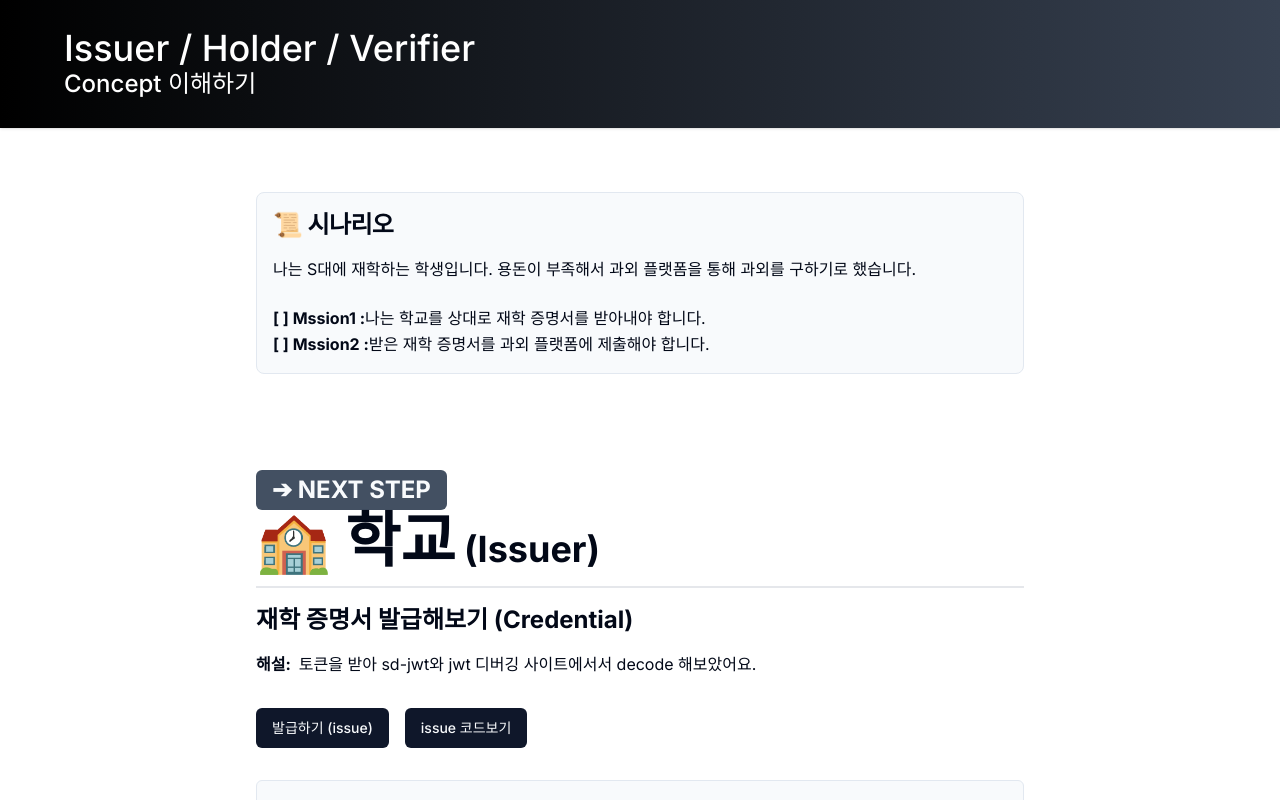
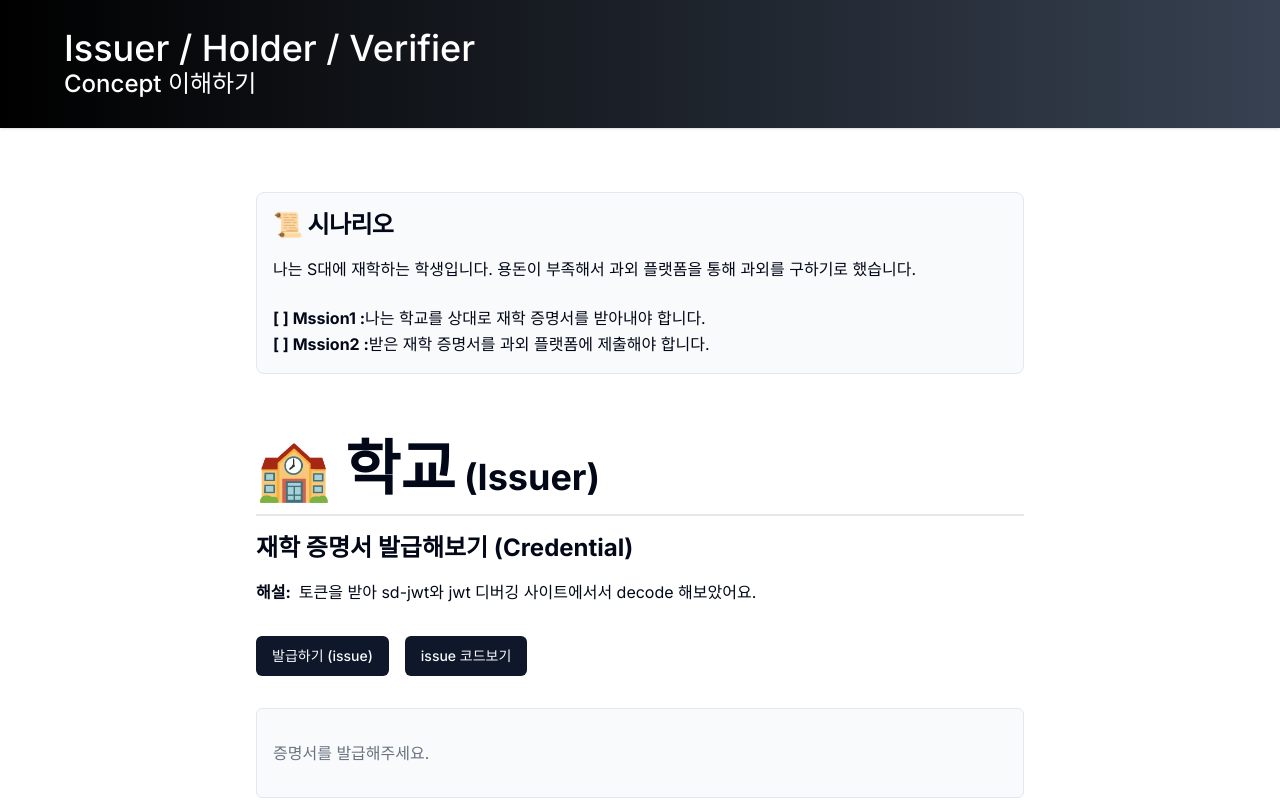
Before and after one commit to yunseorim1116/vc-vp, a Next.js app: page / in a window 1280 px wide. Shown: the top 800 px of the page. Built offline with nearby package versions, Linux system fonts and the light colour scheme.

Commit message:
style: fix style

```diff
--- a/app/page.tsx
+++ b/app/page.tsx
@@ -17,7 +17,7 @@ export default function asyncHome() {
     setTimeout(() => {
       setLoading(false);
       setStep(step);
-    }, 1500);
+    }, 1000);
   };
 
   const renderStepComponent = () => {
@@ -36,14 +36,8 @@ export default function asyncHome() {
   return (
     <main className="flex min-h-screen flex-col items-center justify-between p-24">
       <div className="mt-24 w-[48rem]">
-        {loading ? (
-          <Loading />
-        ) : (
-          <>
-            <Description step={step} />
-            {renderStepComponent()}
-          </>
-        )}
+        <Description step={step} />
+        {loading ? <Loading /> : <>{renderStepComponent()}</>}
       </div>
     </main>
   );
--- a/components/Credential.tsx
+++ b/components/Credential.tsx
@@ -32,12 +32,6 @@ export const Credential = ({
 
   return (
     <div className="mt-16">
-      <Button
-        className="blinking text-2xl font-bold bg-slate-700 mt-8"
-        onClick={() => setStep("holder")}
-      >
-        ➔ NEXT STEP
-      </Button>
       <h1 className="text-6xl font-bold pb-4 border-b-2 border-solid border-gray-200">
         🏫 학교<span className="text-4xl font-bold"> (Issuer)</span>
       </h1>
--- a/components/common/Loading.tsx
+++ b/components/common/Loading.tsx
@@ -9,11 +9,7 @@ export const Loading = () => {
       <div
         className="inline-block h-8 w-8 animate-spin rounded-full border-4 border-solid border-current border-e-transparent align-[-0.125em] text-surface motion-reduce:animate-[spin_1.5s_linear_infinite] dark:text-white"
         role="status"
-      >
-        <span className="!absolute !-m-px !h-px !w-px !overflow-hidden !whitespace-nowrap !border-0 !p-0 ![clip:rect(0,0,0,0)]">
-          Loading...
-        </span>
-      </div>
+      />
 
       <Image
         className="moving-image"
```
